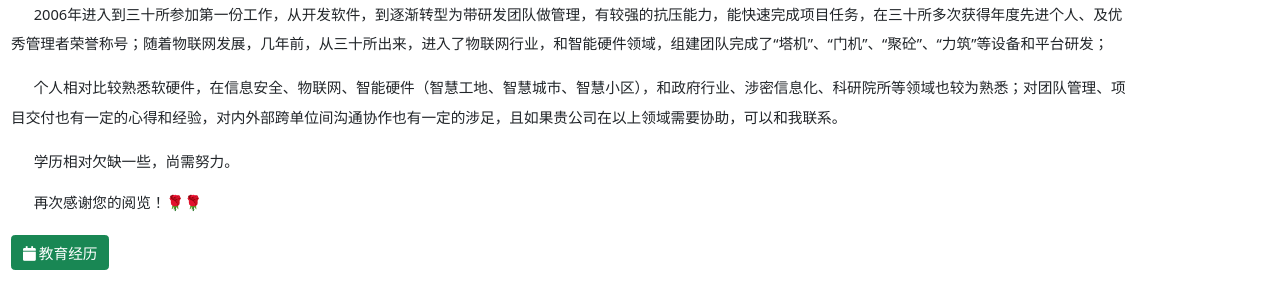
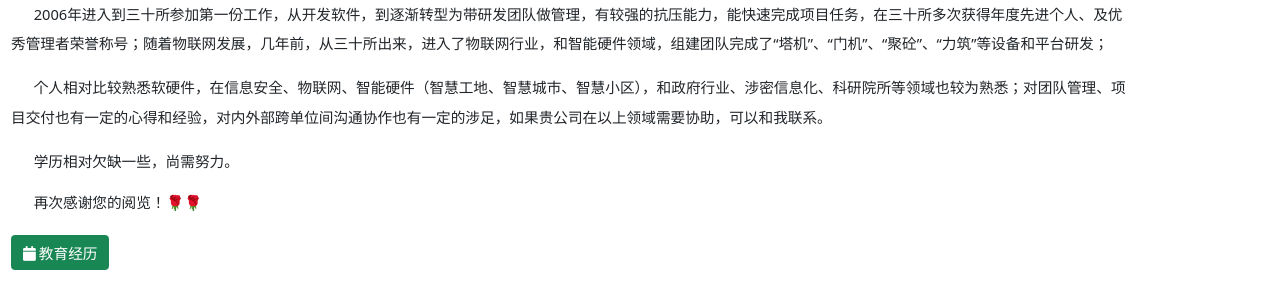
Before and after one commit to helloyuzz/profile.1tyu.com, a Jekyll site: the page built from index.html, in a window 1280 px wide and 900 px high, scrolled down 12286 px. Shown: the part 183-466 px from the top of the window. Built offline with Jekyll 4.4.1, drawn with Linux system fonts in a browser that asks for light colours; the list of posts is cut into pages by our own code.

Commit message:
Update index.html

```diff
--- a/index.html
+++ b/index.html
@@ -432,7 +432,7 @@ title: 简历
       软件工程出身，从98年开始学C语言、Foxbase数据库，学生时期曾多次获得重庆市级竞赛（编程、科技发明）二等奖，到现在编程已经二十多年，对软件系统工程有一定的个人理解和较深理论基础。同时，对产品和研发也有一定的个人积累，有较多实际项目经验。
     </p>
     <p class="lh-lg inddent">2006年进入到三十所参加第一份工作，从开发软件，到逐渐转型为带研发团队做管理，有较强的抗压能力，能快速完成项目任务，在三十所多次获得年度先进个人、及优秀管理者荣誉称号；随着物联网发展，几年前，从三十所出来，进入了物联网行业，和智能硬件领域，组建团队完成了“塔机”、“门机”、“聚砼”、“力筑”等设备和平台研发；</p>
-    <p class="lh-lg inddent">个人相对比较熟悉软硬件，在信息安全、物联网、智能硬件（智慧工地、智慧城市、智慧小区），和政府行业、涉密信息化、科研院所等领域也较为熟悉；对团队管理、项目交付也有一定的心得和经验，对内外部跨单位间沟通协作也有一定的涉足，且如果贵公司在以上领域需要协助，可以和我联系。</p>
+    <p class="lh-lg inddent">个人相对比较熟悉软硬件，在信息安全、物联网、智能硬件（智慧工地、智慧城市、智慧小区），和政府行业、涉密信息化、科研院所等领域也较为熟悉；对团队管理、项目交付也有一定的心得和经验，对内外部跨单位间沟通协作也有一定的涉足，如果贵公司在以上领域需要协助，可以和我联系。</p>
 
     <p class="lh-lg inddent">学历相对欠缺一些，尚需努力。</p>
     <p class="inddent">再次感谢您的阅览！🌹🌹</p>
```
